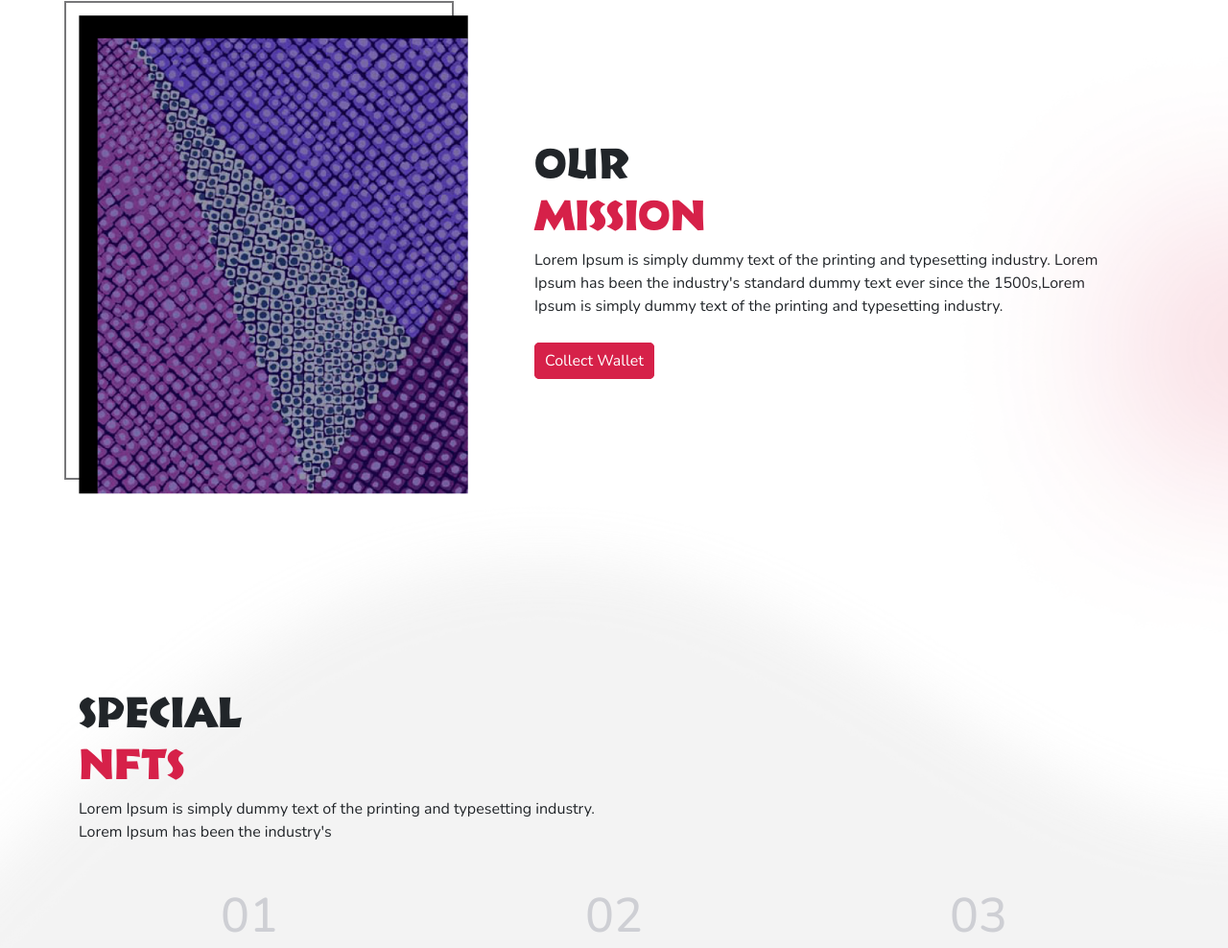
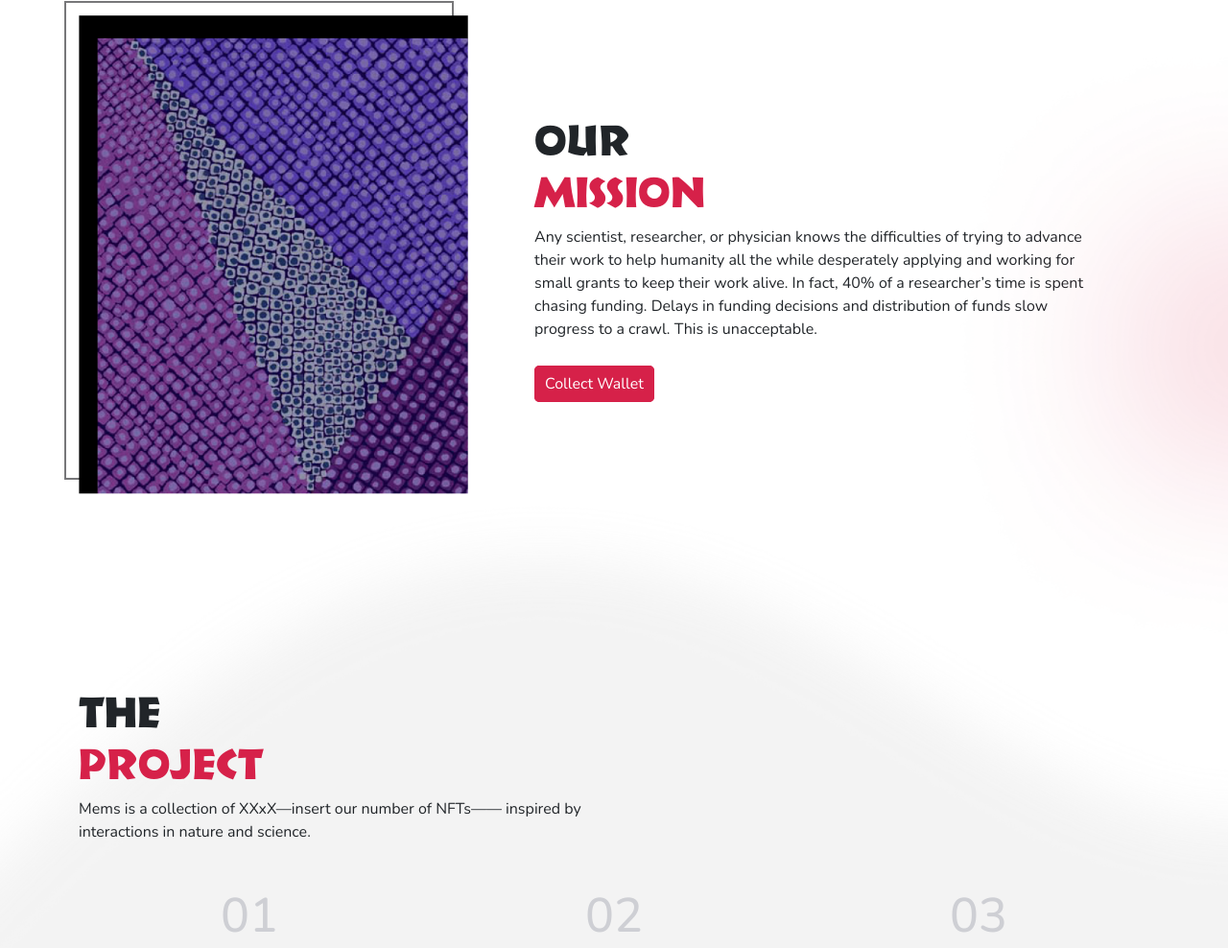
Before and after one commit to NFTHulk/W-NFT-Art, a plain HTML site: page index.html in a window 1280 px wide. Shown: the part 1110-2098 px from the top of the page at 96% size. Drawn offline with nearby package versions, Linux system fonts and the light colour scheme.

Commit message:
content update

```diff
--- a/index.html
+++ b/index.html
@@ -69,10 +69,8 @@
               The best arts nfts
             </h1>
             <p>
-              Lorem Ipsum is simply dummy text of the printing and typesetting
-              industry. <br />
-              Lorem Ipsum has been the industry's standard dummy text ever since
-              the 1500s,
+              Mems is a project focused on bringing support for the medical <br />and science community through a limited NFT collection.
+
             </p>
             <div class="hero-btns pt-2">
               <a class="btn-fill" href="#">Buy an opensea</a>
@@ -172,10 +170,11 @@
                   <span>Mission</span>
                 </h2>
                 <p class="pb-3">
-                  Lorem Ipsum is simply dummy text of the printing and
-                  typesetting industry. Lorem Ipsum has been the industry's
-                  standard dummy text ever since the 1500s,Lorem Ipsum is simply
-                  dummy text of the printing and typesetting industry.
+                  Any scientist, researcher, or physician knows the difficulties of trying to
+                  advance their work to help humanity all the while desperately applying and
+                  working for small grants to keep their work alive.  In fact, 40% of a
+                  researcher’s time is spent chasing funding. Delays in funding  decisions
+                  and distribution of funds slow progress to a crawl.  This is unacceptable.
                 </p>
                 <a class="btn-fill m-0" href="#">Collect Wallet</a>
               </div>
@@ -196,10 +195,9 @@
       <div class="special-nft-wrapper">
         <div class="container">
           <div class="special-nft-title">
-            <h2 class="section-title">Special <br /><span>Nfts</span></h2>
+            <h2 class="section-title">The <br /><span>Project</span></h2>
             <p>
-              Lorem Ipsum is simply dummy text of the printing and typesetting
-              industry. Lorem Ipsum has been the industry's
+              Mems is a collection of XXxX—insert our number of NFTs—— inspired by interactions in nature and science.
             </p>
           </div>
           <div class="row">
@@ -277,14 +275,12 @@
             <div class="col-md-6">
               <div class="game-content">
                 <h2 class="section-title">
-                  The<br />
-                  <span>Game</span>
+                  Mems<br />
+                  <span>Dao</span>
                 </h2>
                 <p class="pb-3">
-                  Lorem Ipsum is simply dummy text of the printing and
-                  typesetting industry. Lorem Ipsum has been the industry's
-                  standard dummy text ever since the 1500s,Lorem Ipsum is simply
-                  dummy text of the printing and typesetting industry.
+                  The Mems Dao will be launched after the release of the NFT project with
+                  funds dedicated to advancing medical and STEM initiatives voted on my the community
                 </p>
                 <a class="btn-fill m-0" href="#">Collect Wallet</a>
               </div>
@@ -305,14 +301,13 @@
             <div class="col-md-7">
               <div class="story-content">
                 <h2 class="section-title">
-                  Our<br />
-                  <span>Story</span>
+                  Mems<br />
+                  <span>Reward</span>
                 </h2>
                 <p class="pb-3">
-                  Lorem Ipsum is simply dummy text of the printing and
-                  typesetting industry. Lorem Ipsum has been the industry's
-                  standard dummy text ever since the 1500s,Lorem Ipsum is simply
-                  dummy text of the printing and typesetting industry.
+                  100% of proceeds will go to medical and STEM initiatives
+                  but a small allocation of initial NFTs will be distributed
+                  the mems founding team and launch partners.
                 </p>
                 <a class="btn-fill m-0" href="#">Collect Wallet</a>
               </div>
@@ -336,13 +331,8 @@
         <div class="about-title">
           <h2 class="section-title">About <span>Us</span></h2>
           <p class="pb-3">
-            Lorem Ipsum is simply dummy text of the printing and typesetting
-            industry. Lorem Ipsum has been the industry's standard dummy text
-            ever since the 1500s,Lorem Ipsum is simply dummy text of the
-            printing and typesetting industryLorem Ipsum is simply dummy text of
-            the printing and typesetting industry.Lorem Ipsum has been the
-            industry's standard dummy text ever since the 1500s,Lorem Ipsum is
-            simply dummy text of the printing and typesetting industry.
+            Mems is a project focused on bringing support for
+            the medical and science community through a limited NFT collection.
           </p>
           <a class="btn-fill" href="#">Visit Our Shop</a>
         </div>
@@ -364,11 +354,9 @@
       <div class="team-wrapper">
         <div class="container">
           <div class="team-title">
-            <h2 class="section-title">The Product <span>Team</span></h2>
+            <h2 class="section-title">Launch <span>Partners</span></h2>
             <p>
-              Lorem Ipsum is simply dummy text of the printing and typesetting
-              industry. Lorem Ipsum has been the industry's standard dummy text
-              ever since the 1500s.
+              TBD
             </p>
           </div>
           <div class="row">
```
